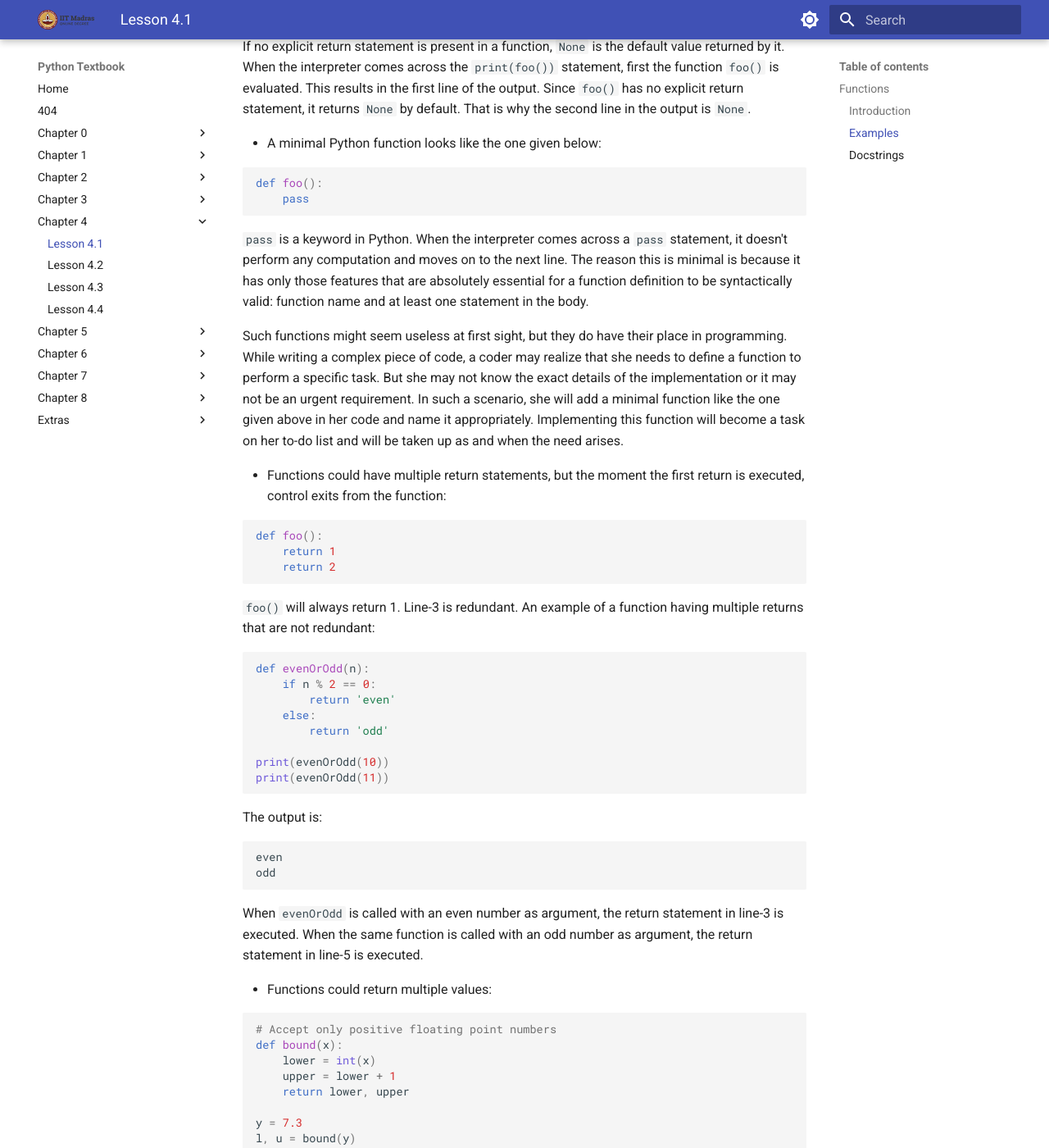
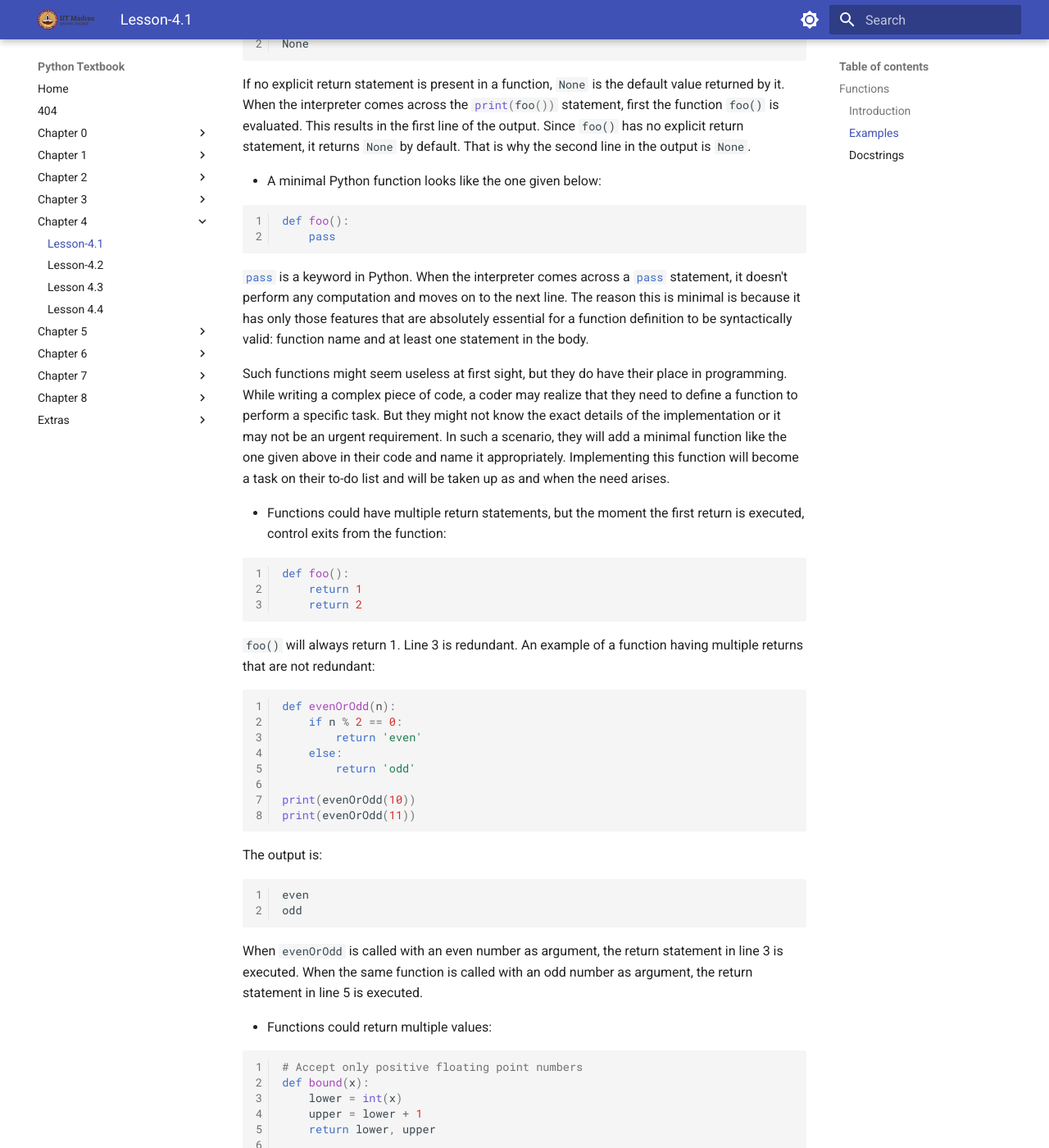
Before and after one commit to bsc-iitm/python-textbook, an MkDocs documentation site: the page built from docs/chapter-4/lesson-4.1.md, in a window 1280 px wide and 1400 px high, scrolled down 2519 px. Shown: the whole window at 82% size. Built offline with MkDocs 1.6.1 and Material for MkDocs 9.7.7, drawn with Linux system fonts in a browser that asks for light colours; some of the changed text lies outside the part shown.

Commit message:
Proofread L 4.1, L 4.2

````diff
--- a/docs/chapter-4/lesson-4.1.md
+++ b/docs/chapter-4/lesson-4.1.md
@@ -1,15 +1,4 @@
-<img src="../assets/images/logo.png" width=30% />
-
-<hr>
-<span style="display:flex; justify-content: space-between;">
-	<a href="../index.html">Home</a> <a href="../chapter-4/lesson-4.2.html">Lesson-4.2</a>
-</span>
-<hr>
-
 # Lesson-4.1
-
-
-[TOC]
 
 ## Functions
 
@@ -17,17 +6,17 @@
 
 In mathematics, a function is an object that accepts one or more inputs and produces one or more outputs. For example, $f(x) = x^2$, is a function that accepts a number and returns the square of that number. Functions in Python play a similar role, but are much more richer than their mathematical counterparts. Let us quickly convert the mathematical function, $f(x) = x^2$,  into a Python function:
 
-```python
+```python linenums="1"
 def f(x):
     y = x ** 2
     return y
 ```
 
-The code given above is called the **definition** of function `f`. `def` is the keyword used to define functions. `f` is the name of the function. `x` is a parameter of the function. Lines 2 and 3 make up the body of the function and are indented. The body of a function is a collection of statements that describe what the function does. At line-3, the value stored in variable `y` is returned. `return` is the keyword used for this purpose.
+The code given above is called the **definition** of function `f`. `#!py def` is the keyword used to define functions. `f` is the name of the function. `x` is a parameter of the function. Lines 2 and 3 make up the body of the function and are indented. The body of a function is a collection of statements that describe what the function does. At line 3, the value stored in variable `y` is returned. `#!py return` is the keyword used for this purpose.
 
 If we run the above code, we will not get any output. Functions are not executed unless they are called. The following code demonstrates what a **function call** looks like:
 
-```python
+```python linenums="1"
 def square(x):
     y = x ** 2
     return y
@@ -41,11 +30,11 @@ The output is:
 4
 ```
 
-`square(2)` is a function call. We use the name of the function, `square`, and pass the number 2 as an argument to it. The `x` in the function definition is called the **parameter**. The value that is passed to the function in the call is called the **argument**. This is a convention that we will follow throughout this lesson.
+`#!py square(2)` is a function call. We use the name of the function, `square`, and pass the number 2 as an argument to it. The `x` in the function definition is called the **parameter**. The value that is passed to the function in the call is called the **argument**. This is a convention that we will follow throughout this lesson.
 
 A visual representation of the terms we have defined so far is given below:
 
-<img src="../assets/images/img-010.png" style="zoom:60%"  />
+![functions](../assets/images/img-010.png)
 
 A mental model to understand functions:
 
@@ -61,7 +50,7 @@ We will look at a wide variety of function definitions. The focus will be on the
 
 - Functions could have multiple parameters:
 
-```python
+```python linenums="1"
 # This function computes the area of a rectangle.
 # Length and breadth are the parameters
 def area(l, b):
@@ -70,14 +59,14 @@ def area(l, b):
 
 - Functions could have no parameters:
 
-```python
+```python linenums="1"
 def foo():
     return "I don't like arguments visiting me!"
 ```
 
 - Functions could have no return value:
 
-```python
+```python linenums="1"
 def foo():
     print("I don't like talking to the outside world!")
 
@@ -90,37 +79,37 @@ When the code given above is executed, we get the following output:
 I don't like talking to the outside world!
 ```
 
-Note that we didn't have to type `print(foo())`. We just had to call the function — `foo()` — since it already has the print statement inside it. But what happens if we type `print(foo())`? We get the following output:
+Note that we didn't have to type `#!py print(foo())`. We just had to call the function — `foo()` — since it already has the print statement inside it. But what happens if we type `#!py print(foo())`? We get the following output:
 
-```
+``` linenums="1"
 I don't like talking to the outside world!
 None
 ```
 
-If no explicit return statement is present in a function, `None` is the default value returned by it. When the interpreter comes across the `print(foo())` statement, first the function `foo()` is evaluated. This results in the first line of the output. Since `foo()` has no explicit return statement, it returns `None` by default. That is why the second line in the output is `None`.
+If no explicit return statement is present in a function, `None` is the default value returned by it. When the interpreter comes across the `#!py print(foo())` statement, first the function `foo()` is evaluated. This results in the first line of the output. Since `foo()` has no explicit return statement, it returns `None` by default. That is why the second line in the output is `None`.
 
 - A minimal Python function looks like the one given below:
 
-```python
+```python linenums="1"
 def foo():
     pass
 ```
 
-`pass` is a keyword in Python. When the interpreter comes across a `pass` statement, it doesn't perform any computation and moves on to the next line. The reason this is minimal is because it has only those features that are absolutely essential for a function definition to be syntactically valid: function name and at least one statement in the body.
+`#!py pass` is a keyword in Python. When the interpreter comes across a `#!py pass` statement, it doesn't perform any computation and moves on to the next line. The reason this is minimal is because it has only those features that are absolutely essential for a function definition to be syntactically valid: function name and at least one statement in the body.
 
-Such functions might seem useless at first sight, but they do have their place in programming. While writing a complex piece of code, a coder may realize that she needs to define a function to perform a specific task. But she may not know the exact details of the implementation or it may not be an urgent requirement. In such a scenario, she will add a minimal function like the one given above in her code and name it appropriately. Implementing this function will become a task on her to-do list and will be taken up as and when the need arises.
+Such functions might seem useless at first sight, but they do have their place in programming. While writing a complex piece of code, a coder may realize that they need to define a function to perform a specific task. But they might not know the exact details of the implementation or it may not be an urgent requirement. In such a scenario, they will add a minimal function like the one given above in their code and name it appropriately. Implementing this function will become a task on their to-do list and will be taken up as and when the need arises.
 
 - Functions could have multiple return statements, but the moment the first return is executed, control exits from the function:
 
-```python
+```python linenums="1"
 def foo():
     return 1
 	return 2
 ```
 
-`foo()` will always return 1. Line-3 is redundant. An example of a function having multiple returns that are not redundant:
+`foo()` will always return 1. Line 3 is redundant. An example of a function having multiple returns that are not redundant:
 
-```python
+```python linenums="1"
 def evenOrOdd(n):
     if n % 2 == 0:
         return 'even'
@@ -133,16 +122,16 @@ print(evenOrOdd(11))
 
 The output is:
 
-```
+``` linenums="1"
 even
 odd
 ```
 
-When `evenOrOdd` is called with an even number as argument, the return statement in line-3 is executed. When the same function is called with an odd number as argument, the return statement in line-5 is executed.
+When `evenOrOdd` is called with an even number as argument, the return statement in line 3 is executed. When the same function is called with an odd number as argument, the return statement in line 5 is executed.
 
 - Functions could return multiple values:
 
-```python
+```python linenums="1"
 # Accept only positive floating point numbers
 def bound(x):
     lower = int(x)
@@ -154,11 +143,11 @@ l, u = bound(y)
 print(f'{l} < {y} < {u}')
 ```
 
-The exact mechanism of what happens here will become clear when we come to the lesson on tuples. In line-8, the first value returned by `bound` is stored in `l` and the second value returned by `bound` is stored in `u`.
+The exact mechanism of what happens here will become clear when we come to the lesson on tuples. In line 8, the first value returned by `bound` is stored in `l` and the second value returned by `bound` is stored in `u`.
 
 - Functions have to be defined before they can be called. The function call cannot come before the definition. For example:
 
-```python
+```python linenums="1"
 ##### Alarm! Wrong code snippet! #####
 print(f(5))
 
@@ -167,11 +156,11 @@ def f(x):
 ##### Alarm! Wrong code snippet! #####
 ```
 
-When the above code is executed, it throws a `NameError`. Why does this happen? The Python interpreter executes the code from top to bottom. At line-2, `f` is a name that the interpreter has never seen before and therefore it throws a `NameError`. Recall that `NameError` occurs when we try to reference a name that the interpreter has not seen before.
+When the above code is executed, it throws a `NameError`. Why does this happen? The Python interpreter executes the code from top to bottom. At line 2, `f` is a name that the interpreter has never seen before and therefore it throws a `NameError`. Recall that `NameError` occurs when we try to reference a name that the interpreter has not seen before.
 
 - Function calls could be used in expressions:
 
-```python
+```python linenums="1"
 def square(a):
     return a ** 2
 
@@ -182,7 +171,7 @@ if square(x) + square(y) == square(z):
 
 - Function calls cannot be assigned values:
 
-```python
+```python linenums="1"
 ##### Alarm! Wrong code snippet! #####
 def foo():
     return True
@@ -195,7 +184,7 @@ The above code throws a `SyntaxError`.
 
 - Functions can be called from within other functions:
 
-```python
+```python linenums="1"
 def foo():
     print('I am inside foo')
 
@@ -211,7 +200,7 @@ print('I am outside both foo and bar')
 
 - Functions can be defined inside other functions:
 
-```python
+```python linenums="1"
 def foo():
     def bar():
         print('bar is inside foo')
@@ -220,15 +209,16 @@ def foo():
 foo()
 ```
 
-Try calling `bar()` outside `foo`. What do you observe?
+Try calling `bar()` outside `foo()`. What do you observe?
 
 
+<!-- Should move this section to later lessons -->
 
 ### Docstrings
 
 Consider the following function:
 
-```python
+```python linenums="1"
 def square(x):
     """Return the square of x."""
     return x ** 2
@@ -246,4 +236,4 @@ The docstring associated with a given function can be accessed using the `__doc_
 print(square.__doc__)
 ```
 
-This gives `'Return the square of x.'` as output.
+This gives `Return the square of x.` as output.
````
Also changed, not shown: docs/chapter-4/lesson-4.2.md (+20 -33 lines).
